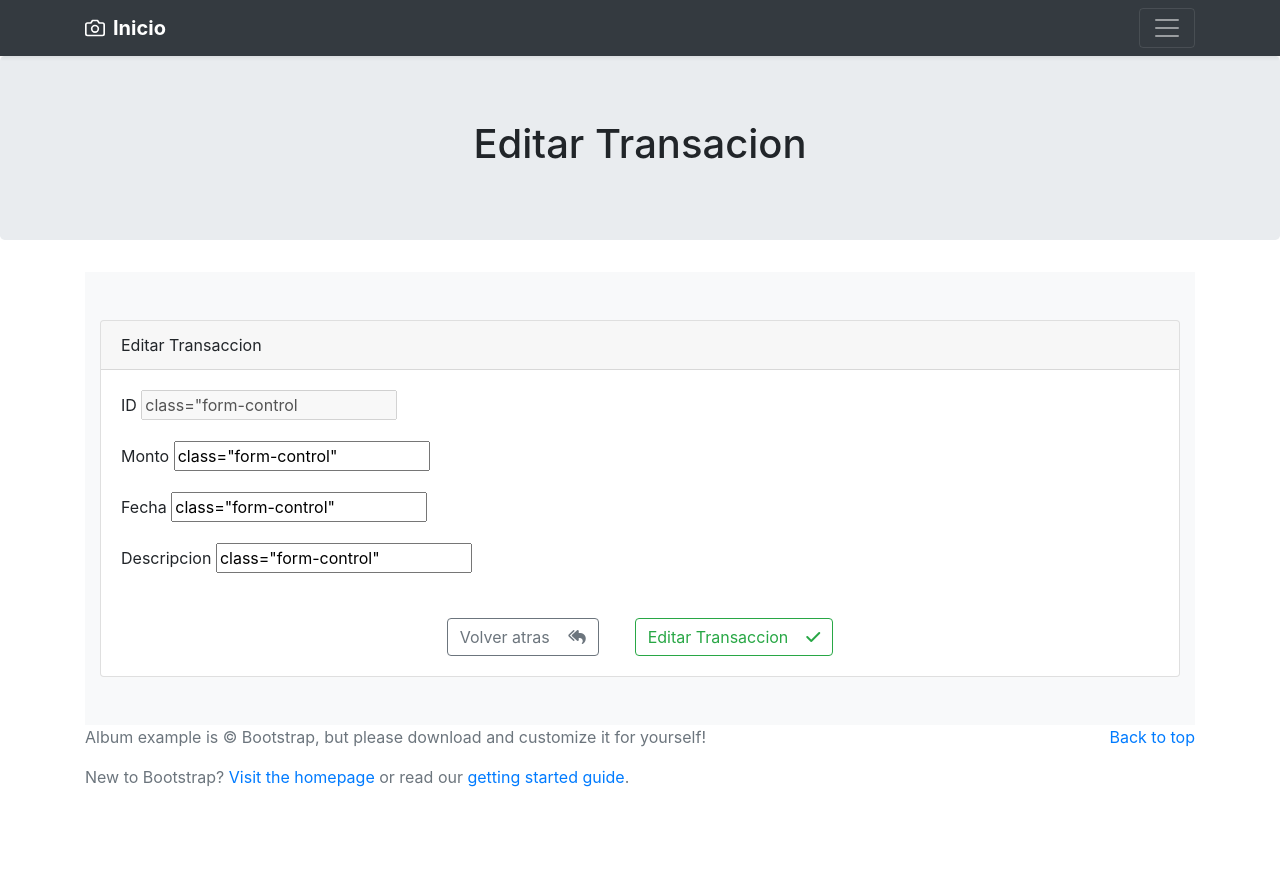
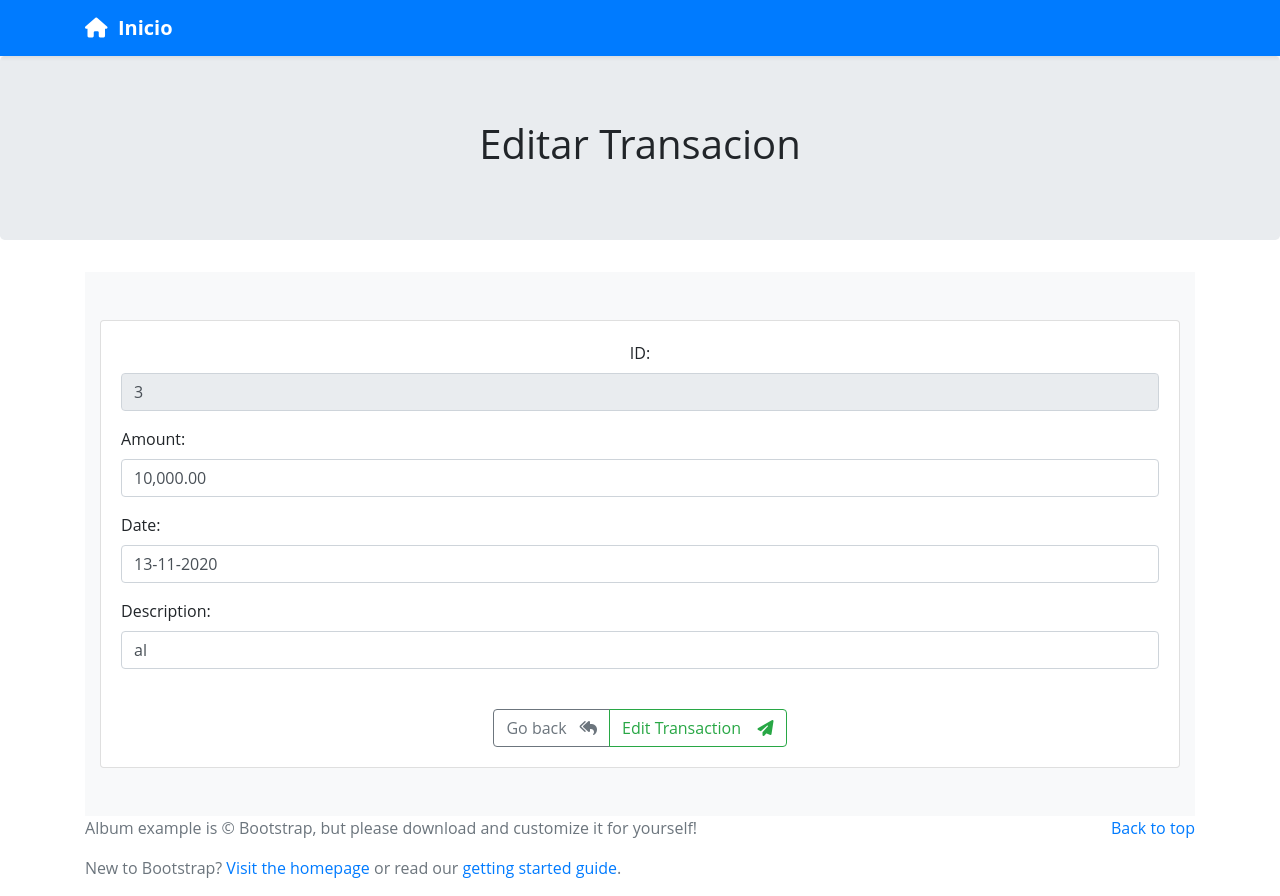
Before and after one commit to daniellopez0623/Tarea---Procesador-de-transacciones-2, a PHP site: page /update.php?id=3 in a window 1280 px wide. Before the commit the page ends 787 px from the top, so only its background shows below. Run offline with PHP 8.4, Linux system fonts and the light colour scheme; data that the repository does not hold is empty; some libraries are stand-ins or nearby versions.

Commit message:
descargas lista

```diff
--- a/assets/css/style.css
+++ b/assets/css/style.css
@@ -0,0 +1,3 @@
+body {
+    font-family: "Open Sans", -apple-system, BlinkMacSystemFont, "Segoe UI", Roboto, Oxygen-Sans, Ubuntu, Cantarell, "Helvetica Neue", Helvetica, Arial, sans-serif;
+}
--- a/services.php
+++ b/services.php
@@ -42,50 +42,6 @@ foreach ($lista as $key => $articulo) {
 return $inicio;
 }
 
-public function uploadImage($directory,$name,$tmpfile,$type,$size){
-
-$isSuccess = false;
-
-if(($type=="image/gif")
-|| ($type=="image/jpeg")
-|| ($type=="image/png")
-|| ($type=="image/jpg")
-|| ($type=="image/JPG")
-|| ($type=="image/pjpeg") && ($size < 1000000)){
-
-if(!file_exists($directory)){
-
-  mkdir($directory,0777,true);
-
-  if(file_exists($directory)){
-
-   $this->uploadfile($directory . $name,$tmpfile);
-    $isSuccess = true;
-
-  }
-
-}else{
-
- $this->uploadfile($directory . $name,$tmpfile);
-    $isSuccess = true;
-
-      }
-   }else{
-    $isSuccess = false;
-
-   }
-   return $isSuccess;
-}
-
-private function uploadfile($name,$tmpfile){
-
-   if(file_exists($name)){
-     unlink($name);
-    }
-    move_uploaded_file($tmpfile,$name);
-
-
-}
 
 }
 
--- a/update.php
+++ b/update.php
@@ -49,39 +49,20 @@ header("location: index.php");
     <meta name="viewport" content="width=device-width, initial-scale=1.0">
     <link rel="stylesheet" type="text/css" href="assets/css/framework/bootstrap.min.css" media="screen">
     <link rel="stylesheet" type="text/css" href="assets/css/style.css" media="screen">
-    <title>Inicio</title>
+    <title> Update  </title>
 </head>
 <body>
 
 
 
  <header>
-  <div class="collapse bg-dark" id="navbarHeader">
-    <div class="container">
-      <div class="row">
-        <div class="col-sm-8 col-md-7 py-4">
-          <h4 class="text-white">Inicio</h4>
-        </div>
-        <div class="col-sm-4 offset-md-1 py-4">
-          <h4 class="text-white">Contact</h4>
-          <ul class="list-unstyled">
-            <li><a href="#" class="text-white">Follow on Twitter</a></li>
-            <li><a href="#" class="text-white">Like on Facebook</a></li>
-            <li><a href="#" class="text-white">Email me</a></li>
-          </ul>
-        </div>
-      </div>
-    </div>
-  </div>
-  <div class="navbar navbar-dark bg-dark shadow-sm">
+
+  <div class="navbar navbar-dark bg-primary shadow-sm">
     <div class="container d-flex justify-content-between">
-      <a href="#" class="navbar-brand d-flex align-items-center">
-        <svg xmlns="http://www.w3.org/2000/svg" width="20" height="20" fill="none" stroke="currentColor" stroke-linecap="round" stroke-linejoin="round" stroke-width="2" aria-hidden="true" class="mr-2" viewBox="0 0 24 24" focusable="false"><path d="M23 19a2 2 0 0 1-2 2H3a2 2 0 0 1-2-2V8a2 2 0 0 1 2-2h4l2-3h6l2 3h4a2 2 0 0 1 2 2z"/><circle cx="12" cy="13" r="4"/></svg>
-        <strong>Inicio</strong>
+      <a href="index.php" class="navbar-brand d-flex align-items-center">
+
+        <strong><i class="fas fa-home"></i>  &nbsp;Inicio</strong>
       </a>
-      <button class="navbar-toggler" type="button" data-toggle="collapse" data-target="#navbarHeader" aria-controls="navbarHeader" aria-expanded="false" aria-label="Toggle navigation">
-        <span class="navbar-toggler-icon"></span>
-      </button>
     </div>
   </div>
 </header>
@@ -103,31 +84,29 @@ header("location: index.php");
 
 
         <div class="card">
-                <div class="card-header">
-                    Editar Transaccion
-                </div>
+
                 <div class="card-body">
 
-                    <form enctype="multipart/form-data" action="update.php?id=<?php echo $elemento->id; ?>"
+                    <form action="update.php?id=<?php echo $elemento->id; ?>"
                         method="post">
-                        <div class="form-group">
-                            <label for="id">ID</label>
+                        <div class="form-group text-center ">
+                            <label for="id">ID:</label>
                             <input type="text" value=<?php echo $elemento->id; ?> class="form-control " id="id" name="id"
                                 placeholder="" disabled>
                         </div>
                         <div class="form-group">
-                            <label for="monto">Monto</label>
+                            <label for="monto">Amount:</label>
                             <input type="text" value=<?php echo $elemento->monto; ?> class="form-control" id="monto"
                                 name="monto" placeholder="">
                         </div>
 
                         <div class="form-group">
-                            <label for="fecha">Fecha</label>
+                            <label for="fecha">Date:</label>
                             <input type="text" value=<?php echo $elemento->fecha; ?> class="form-control" id="fecha"
                                 name="fecha" placeholder="">
                         </div>
                         <div class="form-group">
-                            <label for="descripcion">Descripcion</label>
+                            <label for="descripcion">Description:</label>
                             <input type="text" value=<?php echo $elemento->descripcion; ?> class="form-control" id="descripcion"
                                 name="descripcion" placeholder="">
                         </div>
@@ -135,11 +114,12 @@ header("location: index.php");
 
                         <br>
                         <center>
-                            <a href="index.php" class="btn btn-outline-secondary">Volver atras &nbsp;&nbsp; <i
+                          <div class="btn-group">
+                            <a href="index.php" class="btn btn-outline-secondary">Go back&nbsp;&nbsp; <i
                                     class="fas fa-reply-all"></i></a>
-                            &nbsp;&nbsp;&nbsp;&nbsp;&nbsp;&nbsp;
-                            <button type="submit" class="btn btn-outline-success">Editar Transaccion &nbsp;&nbsp; <i
-                                    class="fas fa-check"></i></button>
+                            <button type="submit" class="btn btn-outline-success">Edit Transaction &nbsp;&nbsp; <i
+                                    class="fas fa-paper-plane"></i></button>
+                                    </div>
                         </center>
 
                 </div>
```
Also changed, not shown: add.php (+4 -9 lines), assets/js/index.js (deleted, +0 -8 lines), assets/js/sweetalert.js (+37 -3 lines), data/trans.txt (+1 -1 lines), index.php (+7 -5 lines), log.txt (+1 -1 lines).
